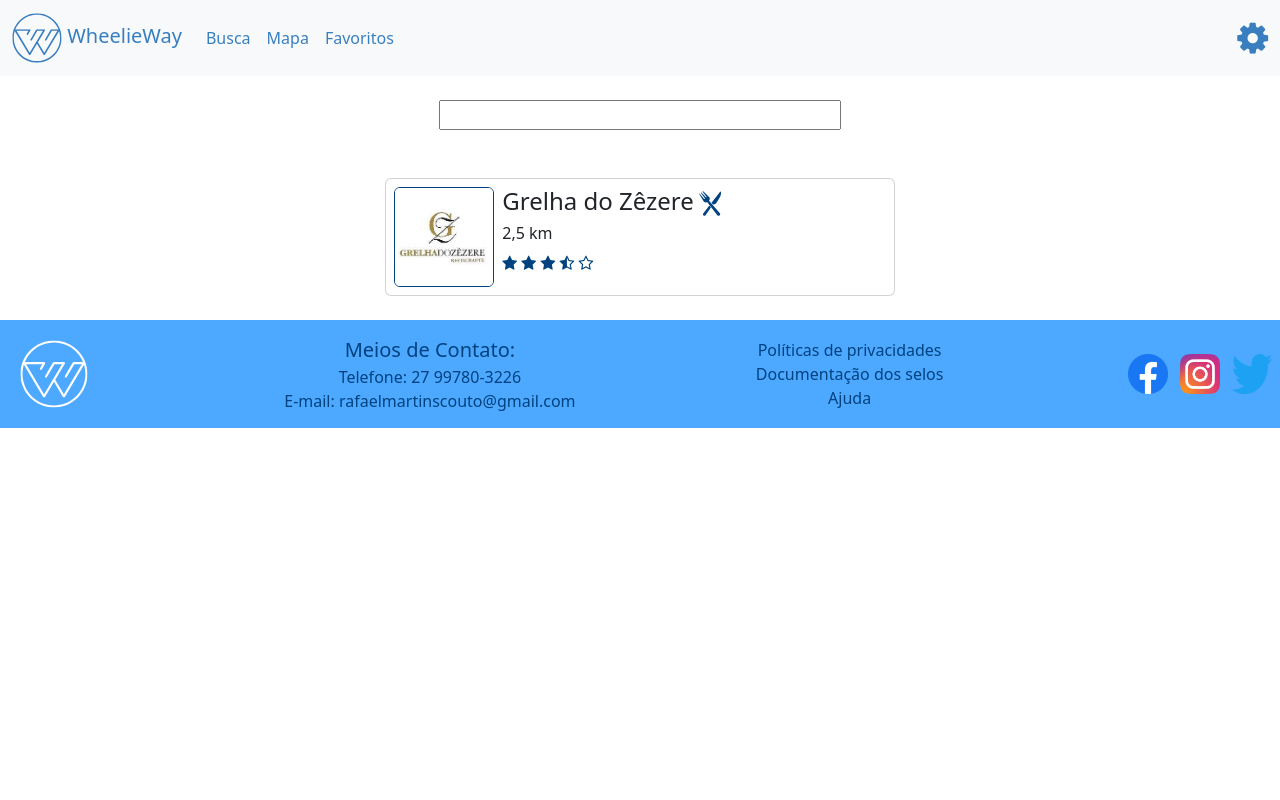
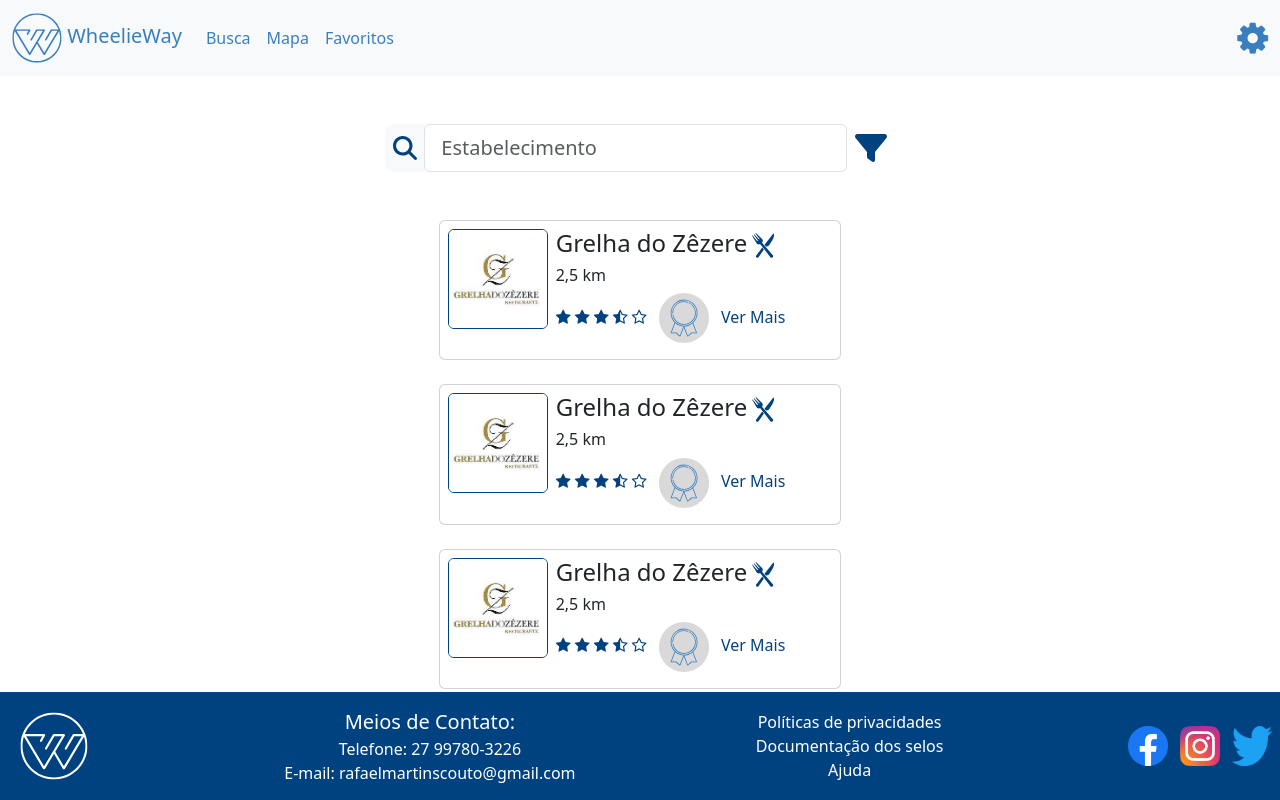
Before and after one commit to RafaBMartins/pi2023, a PHP site: page /web/html/home.html in a window 1280 px wide. Run offline with PHP 8.4, Linux system fonts and the light colour scheme.

Commit message:
19/06 12:17

```diff
--- a/web/css/home.css
+++ b/web/css/home.css
@@ -15,3 +15,7 @@
 .blue-border {
     border-color: #00427f !important;
 }
+
+.form-control {
+    box-shadow: none !important;
+  }
--- a/web/header/footer.css
+++ b/web/header/footer.css
@@ -1,9 +1,9 @@
 footer{
-    background-color: #4DA9FF;
+    background-color: #00427F;
 }
 
 .texto-footer{
-    color: #00427F;
+    color: white;
 }
 
 .topico-footer{
--- a/web/html/esqueciSenha.html
+++ b/web/html/esqueciSenha.html
@@ -18,7 +18,7 @@
         <div class="row h-100">
 
             <div class="col-12 h-25 d-flex justify-content-center align-items-center">
-                <img src="..\img\logo.svg" class="img-fluid h-75">
+                <img src="../img/logos/logo.svg" class="img-fluid h-75">
             </div>
 
             <div class="col-12 h-60 d-flex justify-content-center align-items-xl-start">
--- a/web/html/home.html
+++ b/web/html/home.html
@@ -1,5 +1,6 @@
 <!DOCTYPE html>
-<html lang="pt-br">
+<html lang="pt-br" class="vh-100">
+
 <head>
     <meta charset="UTF-8">
     <meta http-equiv="X-UA-Compatible" content="IE=edge">
@@ -14,7 +15,8 @@
     <script src="../header/footer.js" defer></script>
     <link rel="stylesheet" type="text/css" href="../header/footer.css">
 </head>
-<body>
+
+<body class="vh-100">
     <nav class="navbar navbar-expand-lg bg-body-tertiary">
         <div class="container-fluid">
             <a class="navbar-brand textoMarca" href="#">
@@ -72,14 +74,37 @@
     <div class="container-fluid">
         <div class="row d-flex flex-column justify-content-center align-items-center">
 
-            <div class="col-sm-4 mt-4">
-                <form class="w-100">
-                    <input type="search" class="w-100">
-                </form>
+            <div class="col-sm-5">
+                <div class="input-group input-group-lg mt-5">
+                <span class="input-group-text border-0 px-1"><img src="../img/Icones/search.svg" class="mx-1"></span>
+                <input type="text" class="form-control form-control-lg rounded" placeholder="Estabelecimento" aria-label="Search" aria-describedby="basic-addon2" />
+                <img src="../img/Icones/filter.svg" class="mx-2">
+                </div>
             </div>
 
-            <div class="col-sm-5 mt-5">
+            <div class="col-sm-4 mt-5">
                 <ol>
+                    <li>
+                        <div class="card mb-4">
+                            <div class="d-flex align-items-top p-2">
+                                <img class="card-img-start img-fluid img-size rounded border blue-border" src="../img/perfil/grelhazeze.jpg">
+                                <div class="w-100">
+                                    <h4 class="card-title ms-2">Grelha do Zêzere<img class="img-fluid m-1" src="../img/Icones/restauranteIcon.svg"></h4>
+                                    <h6 class="card-subtitle ms-2">2,5 km</h6>
+                                    <div class="m-2">
+                                        <span class="fa fa-star blue"></span>
+                                        <span class="fa fa-star blue"></span>
+                                        <span class="fa fa-star blue"></span>
+                                        <span class="fa fa-star-half-o blue"></span>
+                                        <span class="fa fa-star-o blue"></span>
+                                        <img src="../img/selos/seloPrata.svg" class="img-fluid ms-2">
+                                        <labe class="blue ms-2">Ver Mais</labe>
+                                    </div>
+                                </div>
+                            </div>
+                        </div>
+                    </li>
+
                     <li>
                         <div class="card mb-4">
                             <div class="d-flex align-items-top p-2">
@@ -93,6 +118,29 @@
                                         <span class="fa fa-star blue"></span>
                                         <span class="fa fa-star-half-o blue"></span>
                                         <span class="fa fa-star-o blue"></span>
+                                        <img src="../img/selos/seloPrata.svg" class="img-fluid ms-2">
+                                        <labe class="blue ms-2">Ver Mais</labe>
+                                    </div>
+                                </div>
+                            </div>
+                        </div>
+                    </li>
+
+                    <li>
+                        <div class="card mb-4">
+                            <div class="d-flex align-items-top p-2">
+                                <img class="card-img-start img-fluid img-size rounded border blue-border" src="../img/perfil/grelhazeze.jpg">
+                                <div>
+                                    <h4 class="card-title ms-2">Grelha do Zêzere<img class="img-fluid m-1" src="../img/Icones/restauranteIcon.svg"></h4>
+                                    <h6 class="card-subtitle ms-2">2,5 km</h6>
+                                    <div class="m-2">
+                                        <span class="fa fa-star blue"></span>
+                                        <span class="fa fa-star blue"></span>
+                                        <span class="fa fa-star blue"></span>
+                                        <span class="fa fa-star-half-o blue"></span>
+                                        <span class="fa fa-star-o blue"></span>
+                                        <img src="../img/selos/seloPrata.svg" class="img-fluid ms-2">
+                                        <labe class="blue ms-2">Ver Mais</labe>
                                     </div>
                                 </div>
                             </div>
@@ -105,7 +153,7 @@
 
     </div>
 
-    <footer class="d-flex w-100 sticky-bottom p-1 align-items-center justify-content-md-between justify-content-center flex-md-row flex-wrap flex-column">
+    <footer class="d-flex w-100 fixed-bottom p-1 align-items-center justify-content-md-between justify-content-center flex-md-row flex-wrap flex-column d-none d-sm-flex">
 
         <div class="p-3 logo-footer d-flex justify-content-center flex-column my-1 my-md-0">
             <img class="" src="../img/logos/logoBranco.svg" alt="">
--- a/web/html/index.html
+++ b/web/html/index.html
@@ -8,6 +8,7 @@
     <title>WheelieWay</title>
     <link rel="stylesheet" href="..\css\index.css">
     <link href="https://cdn.jsdelivr.net/npm/bootstrap@5.3.0-alpha3/dist/css/bootstrap.min.css" rel="stylesheet" integrity="sha384-KK94CHFLLe+nY2dmCWGMq91rCGa5gtU4mk92HdvYe+M/SXH301p5ILy+dN9+nJOZ" crossorigin="anonymous">
+    <script src="../script/index.js" defer></script>
     <script src="https://cdn.jsdelivr.net/npm/bootstrap@5.3.0-alpha3/dist/js/bootstrap.bundle.min.js" integrity="sha384-ENjdO4Dr2bkBIFxQpeoTz1HIcje39Wm4jDKdf19U8gI4ddQ3GYNS7NTKfAdVQSZe" crossorigin="anonymous"></script>
 </head>
 
@@ -18,7 +19,7 @@
         <div class="row h-100">
 
             <div class="col-12 h-25 d-flex justify-content-center align-items-center">
-                <img src="..\img\logo.svg" class="img-fluid h-75">
+                <img src="../img/logos/logo.svg" class="img-fluid h-75">
             </div>
 
             <div class="col-12 h-60 d-flex justify-content-center align-items-xl-start">
@@ -38,7 +39,7 @@
                         </div>
 
                         <div class="col-xl-3 text-center mt-5 mb-2 d-flex justify-content-center align-items-center">
-                            <button type="submit" class="btn btn-primary botao w-50">ENTRAR</button>
+                            <button class="btn btn-primary botao w-50" onclick="btnEntrar(); return false;" id="entrar-btn">ENTRAR</button>
                         </div>
 
                         <div class="col-xl-3 form-check mt-3 mt-md-5 d-flex justify-content-center px-0">
--- a/web/html/registrar.html
+++ b/web/html/registrar.html
@@ -18,7 +18,7 @@
         <div class="row h-100">
 
             <div class="col-12 h-25 d-flex justify-content-center align-items-center">
-                <img src="..\img\logo.svg" class="img-fluid h-75">
+                <img src="../img/logos/logo.svg" class="img-fluid h-75">
             </div>
 
             <div class="col-12 h-60 d-flex justify-content-center align-items-xl-start">
```
Also changed, not shown: web/script/index.js (added, +32 -0 lines), web/img/Icones/filter.svg (added), web/img/Icones/search.svg (added), web/img/selos/seloPrata.svg.
